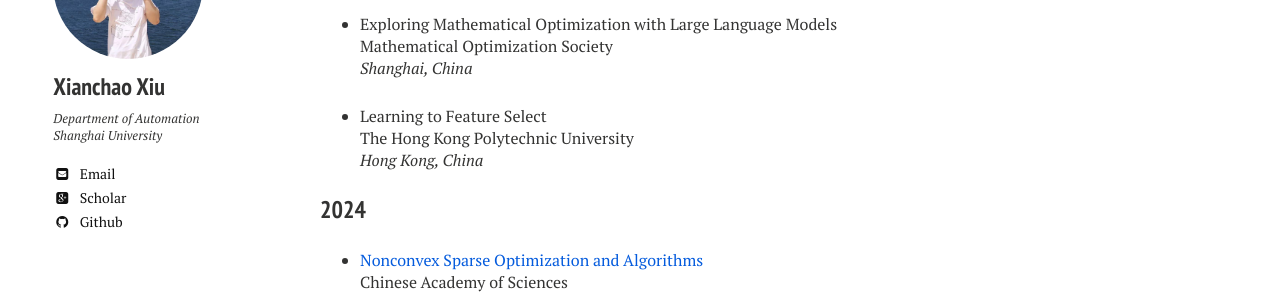
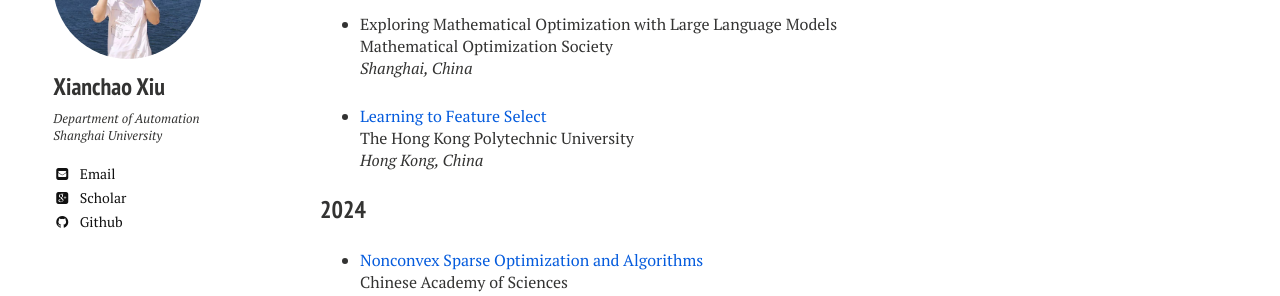
Before and after one commit to xianchaoxiu/xianchaoxiu.github.io, a Jekyll site: the page built from talk/index.md, in a window 1280 px wide. Shown: the part 163-459 px from the top of the page. Built offline with Jekyll 4.4.1, drawn with Linux system fonts in a browser that asks for light colours; nearby versions of some CDN libraries.

Commit message:
Update index.md

```diff
--- a/talk/index.md
+++ b/talk/index.md
@@ -16,7 +16,7 @@ Mathematical Optimization Society <br>
 <i>Shanghai, China</i><br>
 
 
-* Learning to Feature Select <br>
+* <a href="../talk/2025-POLYU.pdf" class="textlink" target="_blank"> Learning to Feature Select </a> <br>
 The Hong Kong Polytechnic University <br>
 <i>Hong Kong, China</i><br>
 
```
